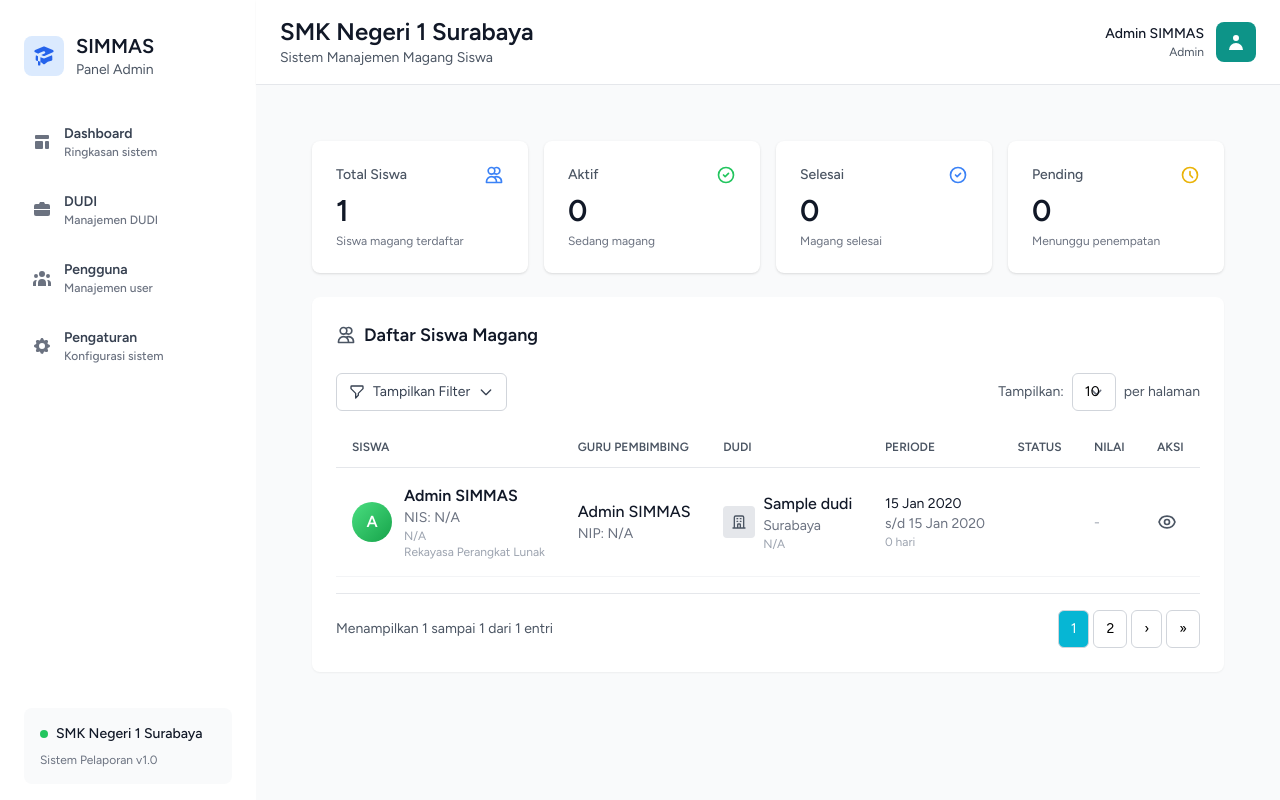
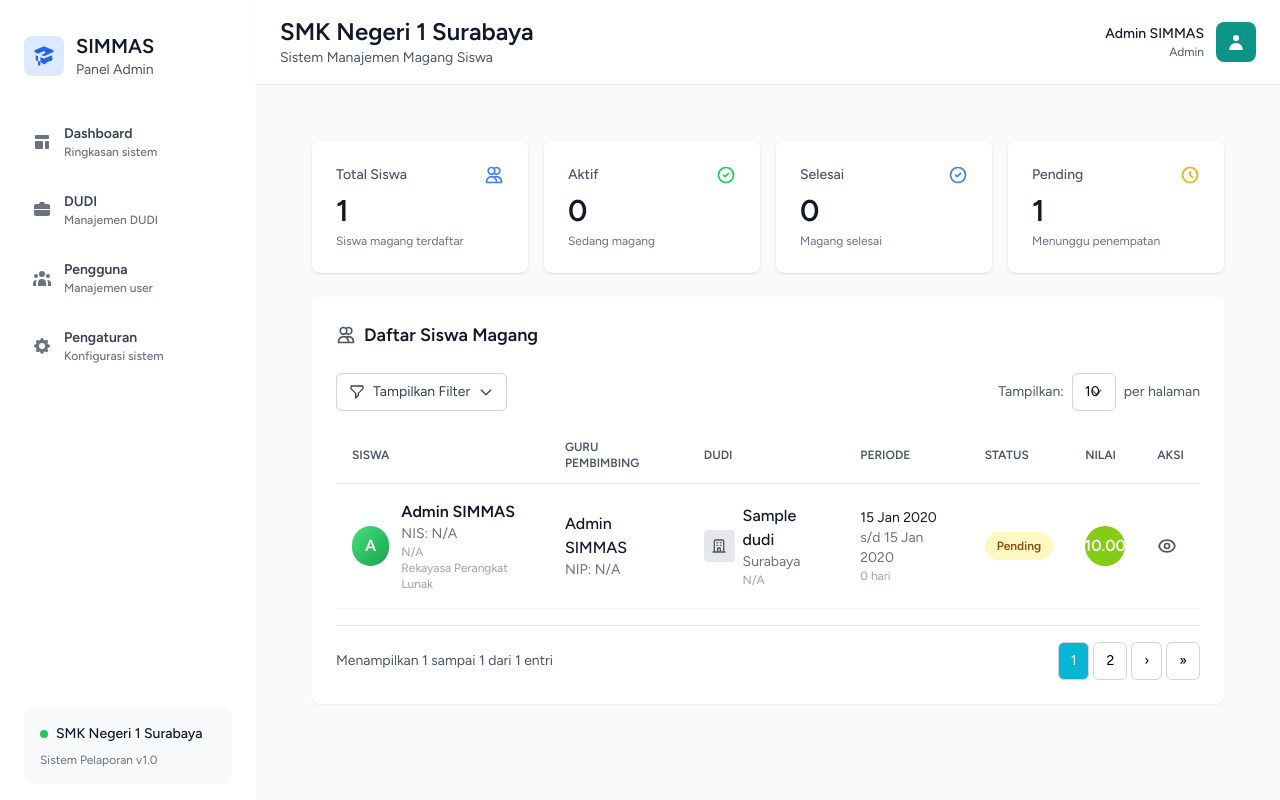
Before and after one commit to bima-ssn/serkom, a Laravel app: page /internships in a window 1280 px wide. Run offline with Laravel 12, Linux system fonts and the light colour scheme; a user stored in the database is signed in; data comes from the database, SQL or seed files in the repository; tables that the repository leaves empty hold one stand-in row (values such as "Sample post"); style sheets or scripts are compiled from the project's sources.

Commit message:
Refactor: Translate internship statuses to Indonesian
Co-authored-by: bma170248 <bma170248@gmail.com>

```diff
--- a/simmas/resources/views/internships/index.blade.php
+++ b/simmas/resources/views/internships/index.blade.php
@@ -41,7 +41,7 @@
                             <path stroke-linecap="round" stroke-linejoin="round" stroke-width="2" d="M9 12l2 2 4-4m6 2a9 9 0 11-18 0 9 9 0 0118 0z"></path>
                         </svg>
                     </div>
-                    <div class="text-3xl font-bold text-gray-900">{{ $internships->where('status', 'active')->count() }}</div>
+                    <div class="text-3xl font-bold text-gray-900">{{ $internships->where('status', 'Aktif')->count() }}</div>
                     <p class="text-xs text-gray-500 mt-1">Sedang magang</p>
                 </div>
 
@@ -53,7 +53,7 @@
                             <path stroke-linecap="round" stroke-linejoin="round" stroke-width="2" d="M9 12l2 2 4-4m6 2a9 9 0 11-18 0 9 9 0 0118 0z"></path>
                         </svg>
                     </div>
-                    <div class="text-3xl font-bold text-gray-900">{{ $internships->where('status', 'completed')->count() }}</div>
+                    <div class="text-3xl font-bold text-gray-900">{{ $internships->where('status', 'Selesai')->count() }}</div>
                     <p class="text-xs text-gray-500 mt-1">Magang selesai</p>
                 </div>
 
@@ -65,7 +65,7 @@
                             <path stroke-linecap="round" stroke-linejoin="round" stroke-width="2" d="M12 8v4l3 3m6-3a9 9 0 11-18 0 9 9 0 0118 0z"></path>
                         </svg>
                     </div>
-                    <div class="text-3xl font-bold text-gray-900">{{ $internships->where('status', 'pending')->count() }}</div>
+                    <div class="text-3xl font-bold text-gray-900">{{ $internships->where('status', 'Pending')->count() }}</div>
                     <p class="text-xs text-gray-500 mt-1">Menunggu penempatan</p>
                 </div>
             </div>
@@ -171,20 +171,20 @@
                                             </div>
                                         </td>
                                         <td class="py-4 px-4">
-                                            @if($internship->status == 'pending')
+                                            @if($internship->status == 'Pending')
                                                 <span class="px-3 py-1 inline-flex text-xs leading-5 font-semibold rounded-full bg-yellow-100 text-yellow-800">Pending</span>
-                                            @elseif($internship->status == 'active')
+                                            @elseif($internship->status == 'Aktif')
                                                 <span class="px-3 py-1 inline-flex text-xs leading-5 font-semibold rounded-full bg-green-100 text-green-800">Aktif</span>
-                                            @elseif($internship->status == 'completed')
+                                            @elseif($internship->status == 'Selesai')
                                                 <span class="px-3 py-1 inline-flex text-xs leading-5 font-semibold rounded-full bg-blue-100 text-blue-800">Selesai</span>
-                                            @elseif($internship->status == 'cancelled')
+                                            @elseif($internship->status == 'Ditolak')
                                                 <span class="px-3 py-1 inline-flex text-xs leading-5 font-semibold rounded-full bg-red-100 text-red-800">Dibatalkan</span>
                                             @endif
                                         </td>
                                         <td class="py-4 px-4">
-                                            @if($internship->grade)
+                                            @if($internship->final_score)
                                                 <span class="inline-flex items-center justify-center w-10 h-10 rounded-full bg-lime-500 text-white font-bold">
-                                                    {{ $internship->grade }}
+                                                    {{ $internship->final_score }}
                                                 </span>
                                             @else
                                                 <span class="text-gray-400 text-sm">-</span>
```
Also changed, not shown: simmas/resources/views/internships/show.blade.php (+4 -4 lines).
